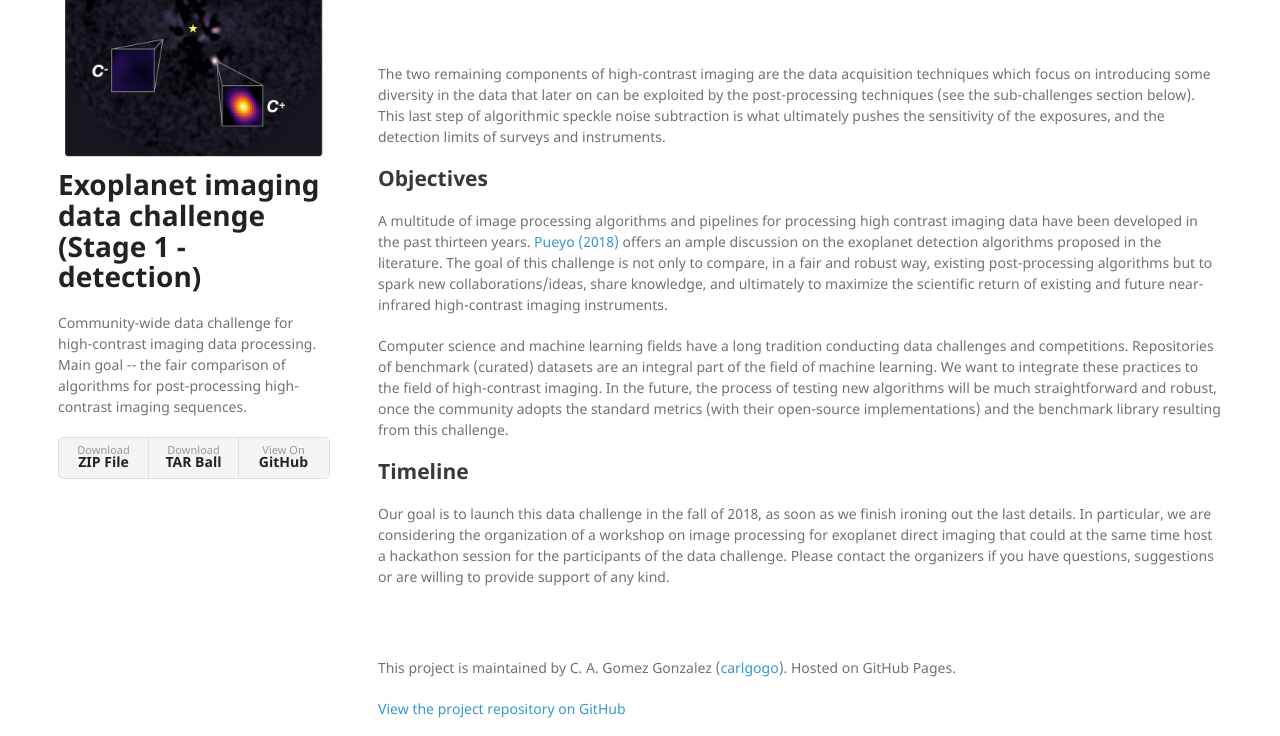
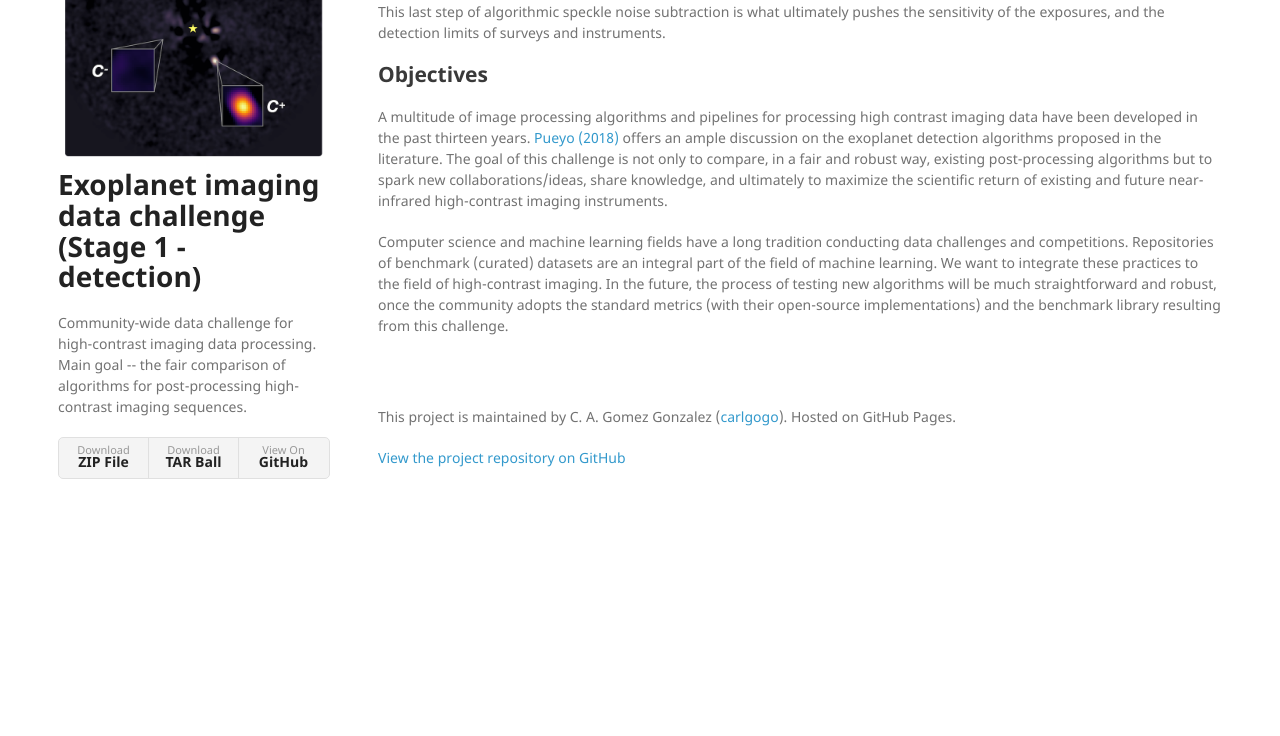
Before and after one commit to carlgogo/exoimaging_challenge, a Jekyll site: the page built from pages/context.md, in a window 1280 px wide and 900 px high, scrolled down 568 px, cut to the strip 164-900 px from the top of the window. Built offline with Jekyll 4.4.1, drawn with Linux system fonts in a browser that asks for light colours; nearby versions of some CDN libraries; our own code applies the rules of GitHub Pages for plain Markdown files; after the commit the page ends 1217 px from its top, so only the background shows below that; some of the changed text lies outside the part shown.

```diff
--- a/pages/context.md
+++ b/pages/context.md
@@ -10,7 +10,3 @@ The two remaining components of high-contrast imaging are the data acquisition t
 A multitude of image processing algorithms and pipelines for processing high contrast imaging data have been developed in the past thirteen years. [Pueyo (2018)](https://link.springer.com/referenceworkentry/10.1007/978-3-319-30648-3_10-1) offers an ample discussion on the exoplanet detection algorithms proposed in the literature. The goal of this challenge is not only to compare, in a fair and robust way, existing post-processing algorithms but to spark new collaborations/ideas, share knowledge, and ultimately to maximize the scientific return of existing and future near-infrared high-contrast imaging instruments.
 
 Computer science and machine learning fields have a long tradition conducting data challenges and competitions. Repositories of benchmark (curated) datasets are an integral part of the field of machine learning. We want to integrate these practices to the field of high-contrast imaging. In the future, the process of testing new algorithms will be much straightforward and robust, once the community adopts the standard metrics (with their open-source implementations) and the benchmark library resulting from this challenge.
-
-## Timeline
-
-Our goal is to launch this data challenge in the fall of 2018, as soon as we finish ironing out the last details. In particular, we are considering the organization of a workshop on image processing for exoplanet direct imaging that could at the same time host a hackathon session for the participants of the data challenge. Please contact the organizers if you have questions, suggestions or are willing to provide support of any kind.
```
Also changed, not shown: index.md (+3 -4 lines), pages/datasets_table.md (+2 -4 lines), pages/metrics.md (+5 -0 lines), pages/score.md (deleted, +0 -1 lines).
